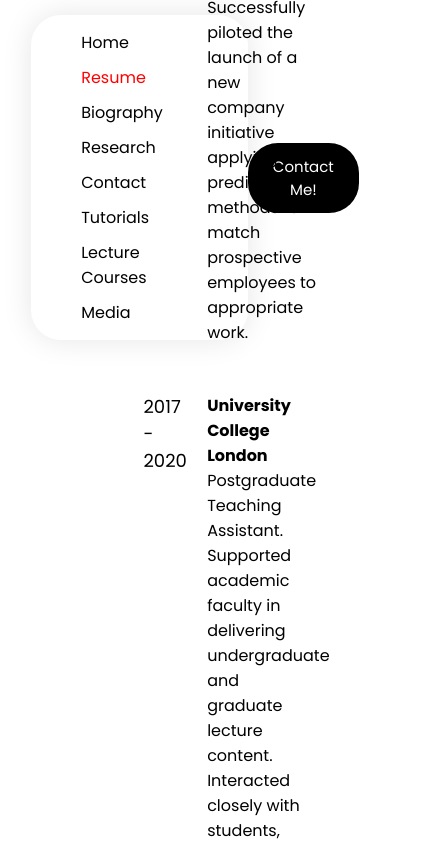
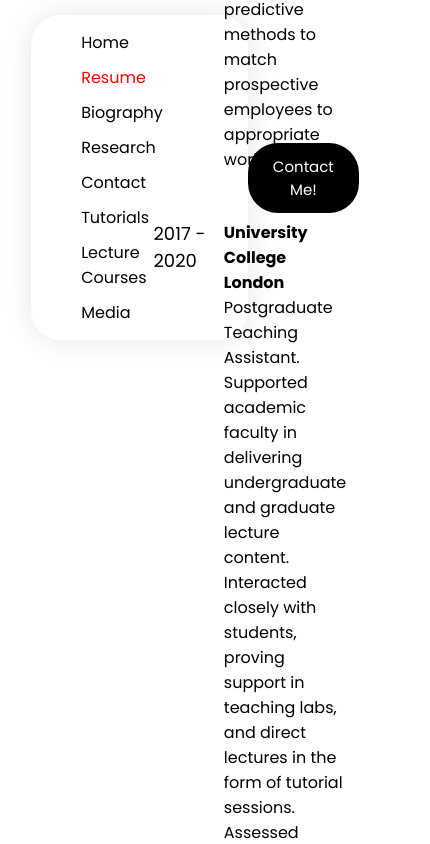
Before and after one commit to garethsion/PortfolioWebsite, a React (Vite) app: page /resume in a window 390 px wide. Shown: the top 844 px of the page, 430 px wide, since content can reach past the window. Built offline with nearby package versions, Linux system fonts and the light colour scheme; the HTML template or start-up script is replaced by a standard one.

Commit message:
I'm trying to fix the responsivity of the page for different devices

```diff
--- a/src/Pages/Resume.jsx
+++ b/src/Pages/Resume.jsx
@@ -10,6 +10,12 @@ import Teaching from '../Components/teaching';
 class Resume extends Component{
   render(){
     return(
+        <Box
+        sx={{
+          pt: "80px",        // exactly navbar height
+          minHeight: "100vh",
+        }}
+      >
             <Grid container ml={5} mt={430}>
                 <Grid item xs={3}>
                     <Box>
@@ -316,6 +322,7 @@ class Resume extends Component{
                 </Grid>
 
             </Grid>
+            </Box>
     )
   }
 }
--- a/src/index.css
+++ b/src/index.css
@@ -15,6 +15,9 @@ a{
   color: inherit;
 }
 .navbar{
+  position: fixed;
+  top: 0;
+  left: 0;
   width: 100%;
   display: flex;
   justify-content: space-between;
```
